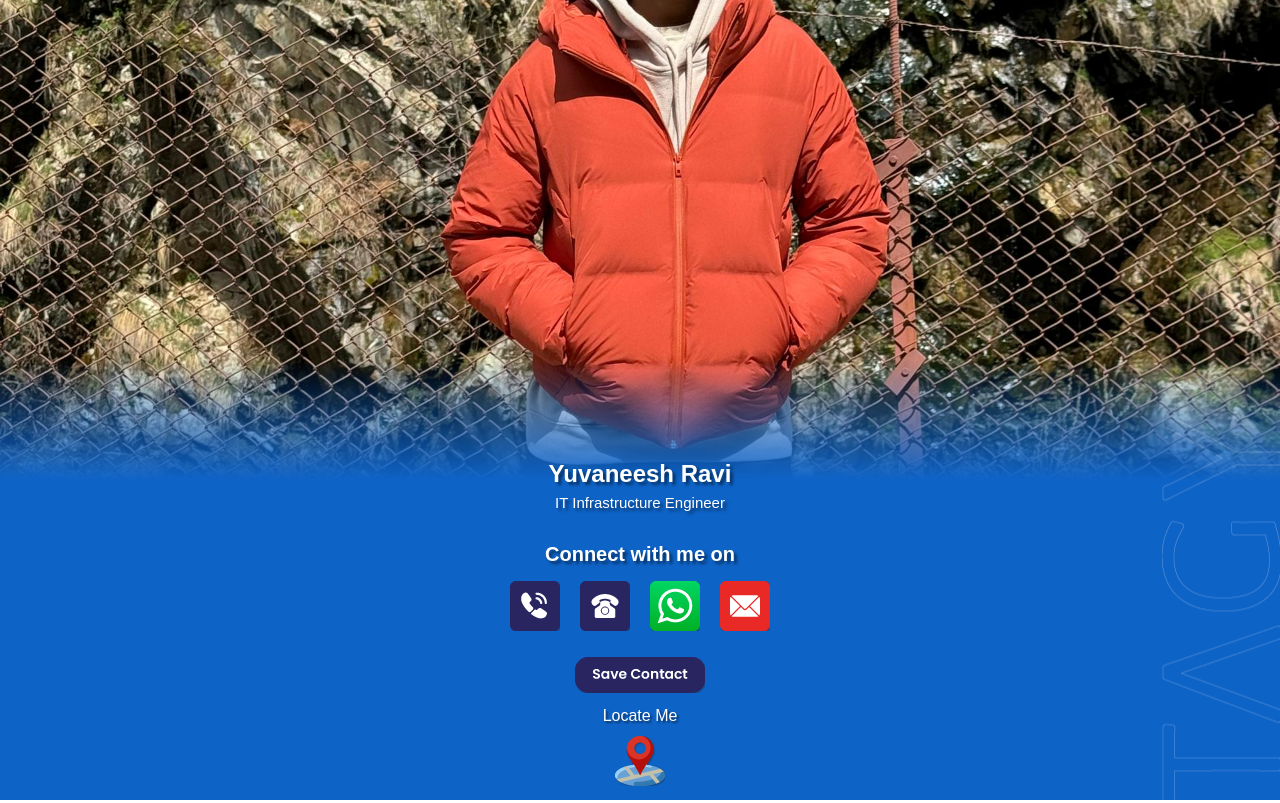
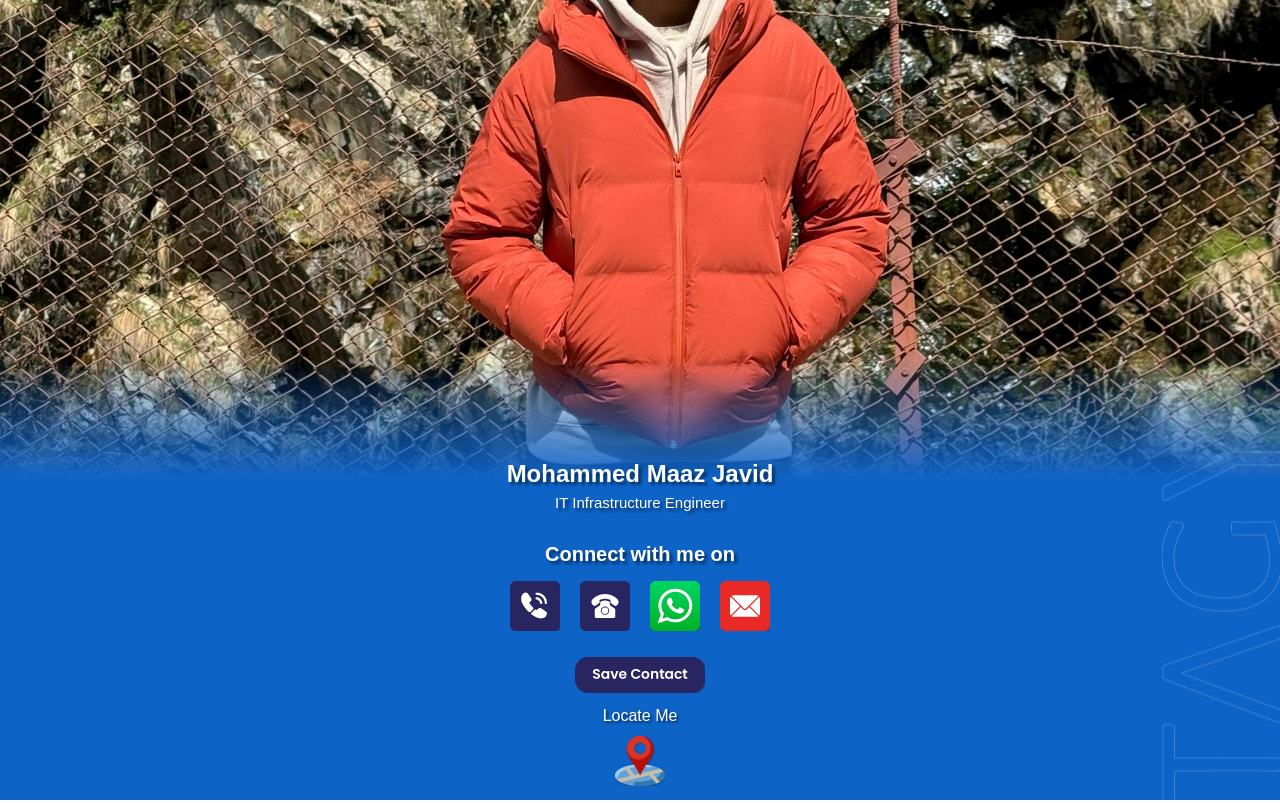
Before and after one commit to yuvaneesh/tagynfc, a React (Create React App) app: page / in a window 1280 px wide. Built offline with nearby package versions, Linux system fonts and the light colour scheme.

Commit message:
Update App.js

```diff
--- a/src/App.js
+++ b/src/App.js
@@ -32,7 +32,7 @@ function App() {
 
   return (
     <div className="app-container">
-      <h1>Yuvaneesh Ravi</h1>
+      <h1>Mohammed Maaz Javid</h1>
       <h2>IT Infrastructure Engineer</h2>
       <h3>Connect with me on</h3>
 
```
